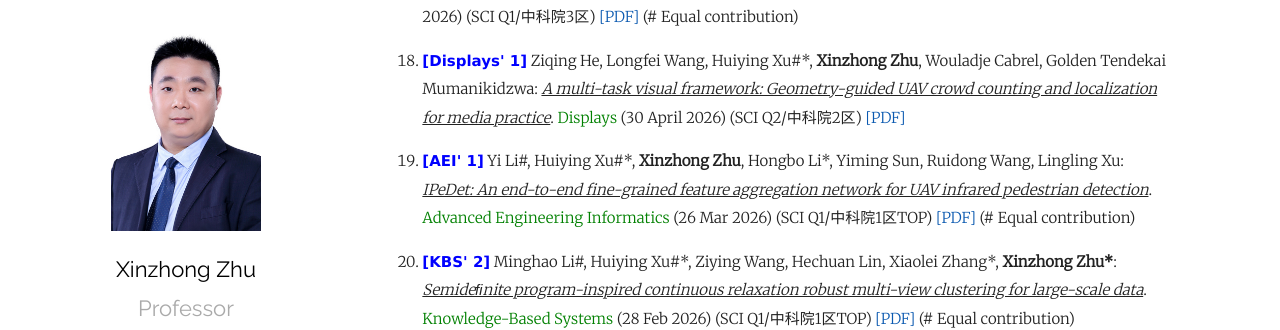
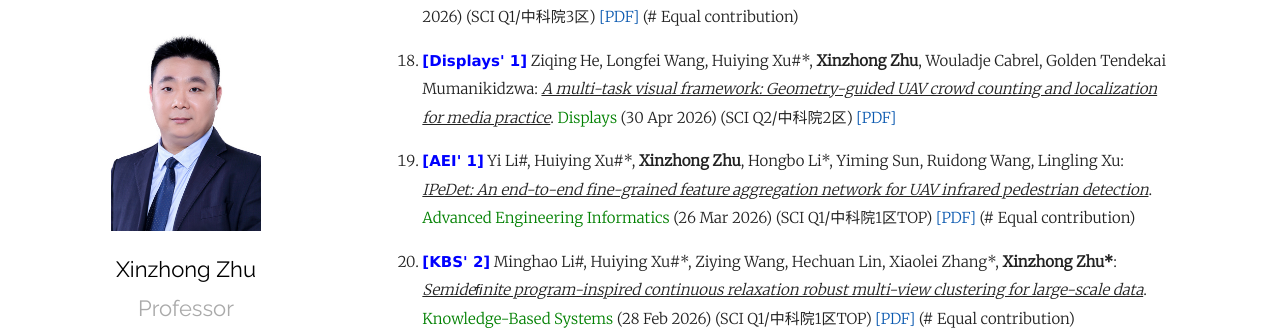
Before and after one commit to xinzhongzhu/xinzhongzhu.github.io, a Jekyll site: the page built from index.md, in a window 1280 px wide and 900 px high, scrolled down 2542 px. Shown: the part 152-482 px from the top of the window. Built offline with Jekyll 4.4.1, drawn with Linux system fonts in a browser that asks for light colours; some of the changed text lies outside the part shown.

Commit message:
Update index.md

```diff
--- a/index.md
+++ b/index.md
@@ -58,7 +58,7 @@ Please drop me a message by email: <u>zxz@zjnu.edu.cn</u> or <u>zxz@ci-xing.com<
 <p style="margin-top: 8px;"><li><font face="verdana" color="blue"><b>[DSP' 2]</b></font> Yue Chen#, Huiying Xu#*, <b>Xinzhong Zhu*</b>, Xuedong He, Hongbo Li*, Yi Li: <i><u> FETrack: One-stream framework-based feature enhancement for object tracking </u></i>. <font color="green"> Digital Signal Processing </font> (22 Jan 2026) (SCI Q1/中科院3区) <a href = "https://xinzhongzhu.github.io/document/FETrack.pdf">[PDF]</a> (# Equal contribution) </li></p>
 
 
-<p style="margin-top: 8px;"><li><font face="verdana" color="blue"><b>[Displays' 1]</b></font> Ziqing He, Longfei Wang, Huiying Xu#*, <b>Xinzhong Zhu</b>, Wouladje Cabrel, Golden Tendekai Mumanikidzwa: <i><u> A multi-task visual framework: Geometry-guided UAV crowd counting and localization for media practice</u></i>. <font color="green"> Displays</font> (30 April 2026) (SCI Q2/中科院2区) <a href = "https://xinzhongzhu.github.io/document/A multi-task visual framework Geometry-guided UAV crowd counting andlocalization for media practice.pdf">[PDF]</a>  </li></p>
+<p style="margin-top: 8px;"><li><font face="verdana" color="blue"><b>[Displays' 1]</b></font> Ziqing He, Longfei Wang, Huiying Xu#*, <b>Xinzhong Zhu</b>, Wouladje Cabrel, Golden Tendekai Mumanikidzwa: <i><u> A multi-task visual framework: Geometry-guided UAV crowd counting and localization for media practice</u></i>. <font color="green"> Displays</font> (30 Apr 2026) (SCI Q2/中科院2区) <a href = "https://xinzhongzhu.github.io/document/A multi-task visual framework Geometry-guided UAV crowd counting andlocalization for media practice.pdf">[PDF]</a>  </li></p>
 
  <p style="margin-top: 8px;"><li><font face="verdana" color="blue"><b>[AEI' 1]</b></font> Yi Li#, Huiying Xu#*, <b>Xinzhong Zhu</b>, Hongbo Li*, Yiming Sun, Ruidong Wang, Lingling Xu: <i><u>IPeDet: An end-to-end fine-grained feature aggregation network for UAV infrared pedestrian detection</u></i>. <font color="green">Advanced Engineering Informatics</font> (26 Mar 2026) (SCI Q1/中科院1区TOP) <a href = "https://xinzhongzhu.github.io/document/IPeDet-AEI.pdf">[PDF]</a>  (# Equal contribution)  </li></p>
 
@@ -212,7 +212,7 @@ Please drop me a message by email: <u>zxz@zjnu.edu.cn</u> or <u>zxz@ci-xing.com<
 <p style="margin-top: 8px;"><li><font face="verdana" color="blue"><b>[ICASSP' 5]</b></font> Jinkai Yao; Jiaze Jin; Huiying Xu*; Zeyu Wang; <b>Xinzhong Zhu</b>; Hongbo Li: <i><u> ICASSP 2026 - 2026 IEEE International Conference on Acoustics, Speech and Signal Processing (ICASSP) </font> (Apr 2026) (CCF-B) <a href = "https://xinzhongzhu.github.io/document/Dynamic_State_Space_Models_For_Cross__Modality_Fusion.pdf">[PDF]</a>  </li></p>
 
 
-<p style="margin-top: 8px;"><li><font face="verdana" color="blue"><b>[ NNICE' 1]</b></font> Yuxing Chen; Huiying Xu*; Zhendong Chen; Yue Hu; <b>Xinzhong Zhu</b>: <i><u>FMDiffBTS: A Lightweight Frequency-decoupled Mamba Diffusion Network for 3D Brain Tumor Segmentation</u></i>. <font color="green"> 2026 6th International Conference on Neural Networks, Information and Communication Engineering (NNICE) </font> (Apr 2026) (EI) <a href = "https://xinzhongzhu.github.io/document/FMDiffBTS_A_Lightweight_Frequency-decoupled_Mamba_Diffusion_Network_for_3D_Brain_Tumor_Segmentation.pdf">[PDF]</a>  </li></p>
+<p style="margin-top: 8px;"><li><font face="verdana" color="blue"><b>[NNICE' 1]</b></font> Yuxing Chen; Huiying Xu*; Zhendong Chen; Yue Hu; <b>Xinzhong Zhu</b>: <i><u>FMDiffBTS: A Lightweight Frequency-decoupled Mamba Diffusion Network for 3D Brain Tumor Segmentation</u></i>. <font color="green"> 2026 6th International Conference on Neural Networks, Information and Communication Engineering (NNICE) </font> (Apr 2026) (EI) <a href = "https://xinzhongzhu.github.io/document/FMDiffBTS_A_Lightweight_Frequency-decoupled_Mamba_Diffusion_Network_for_3D_Brain_Tumor_Segmentation.pdf">[PDF]</a>  </li></p>
 
 <p style="margin-top: 8px;"><li><font face="verdana" color="blue"><b>[DSAI' 1]</b></font> Chaoqun Li, Longfei Wang, Huiying Xu*, <b>Xinzhong Zhu</b>: <i><u> Data-Driven Instructional Management in Informatized Education: Threshold and Lag Effects of Online Learning Engagement</u></i>. <font color="green"> 2026 3rd International Conference on Digital Society and Artificial Intelligence </font> (EI) <a href = "https://xinzhongzhu.github.io/document/Data-Driven Instructional Management in Informatized Education Threshold and Lag Effects of Online Learning Engagement.pdf">[PDF]</a> </li></p>
 
```
